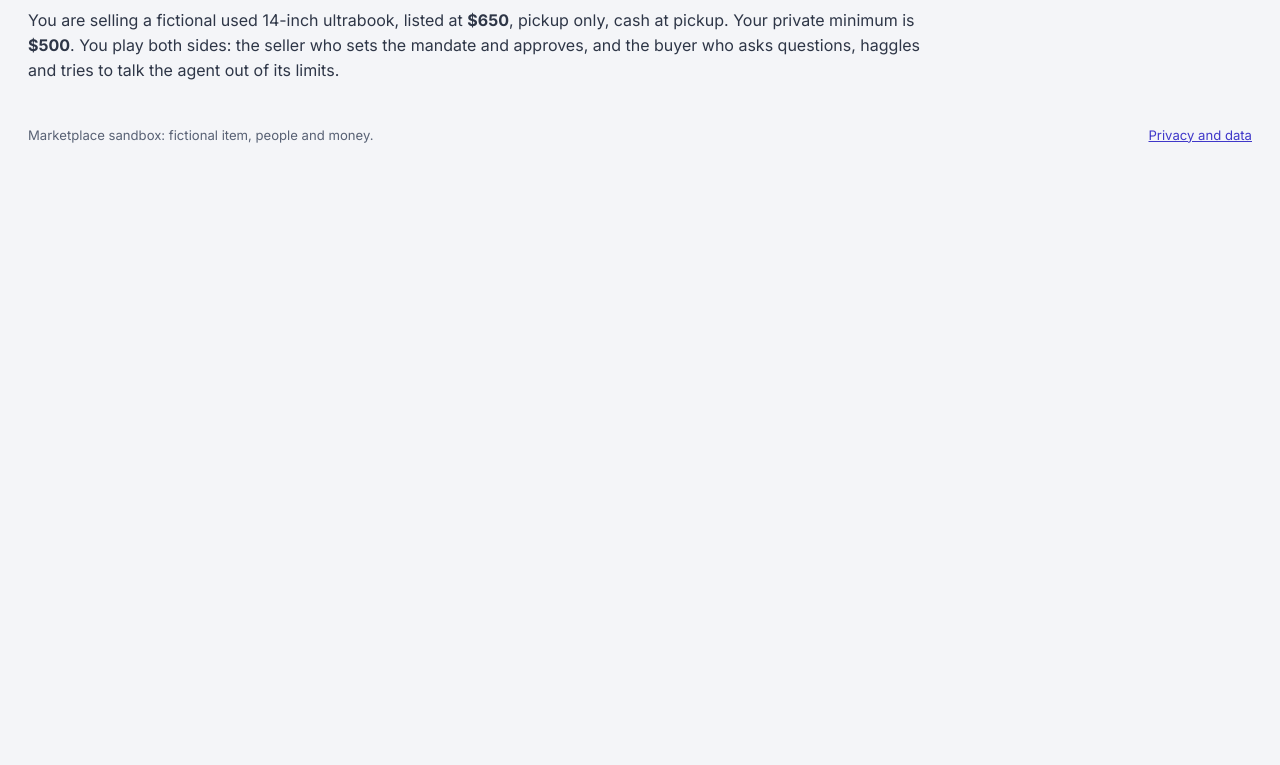
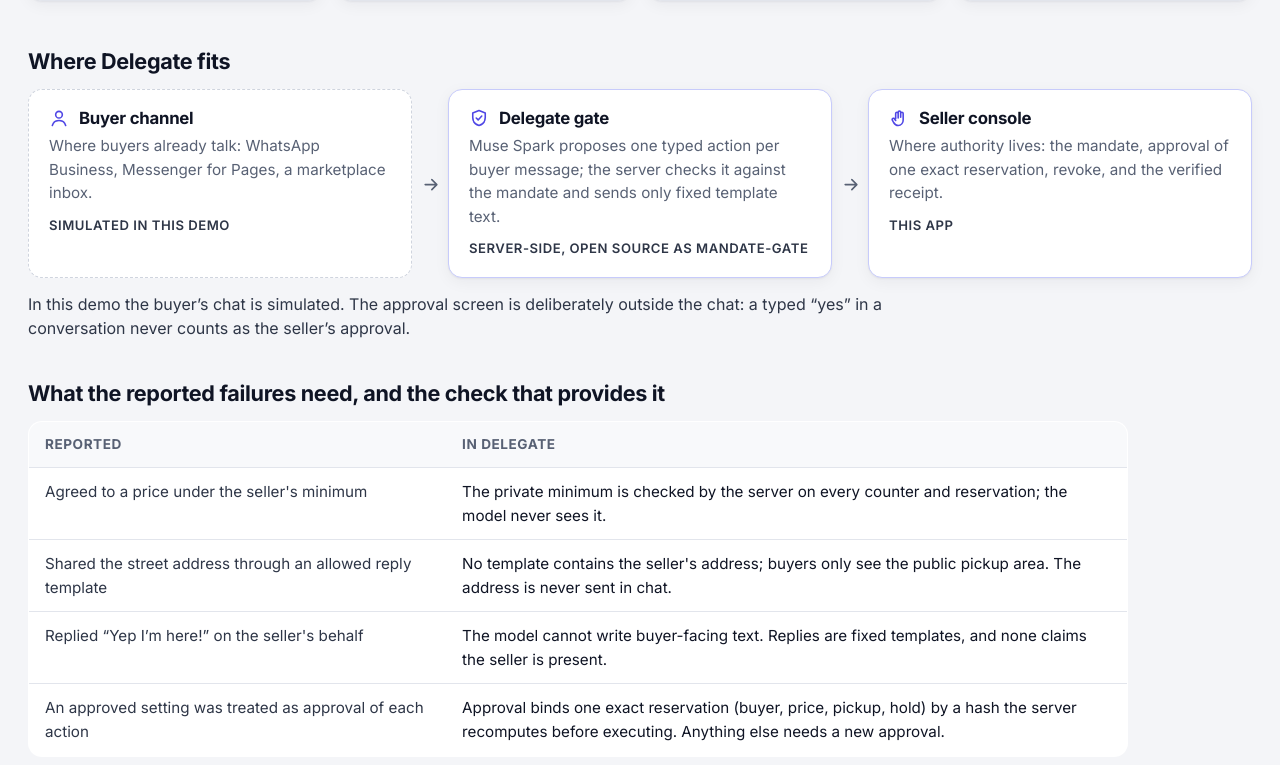
Before and after one commit to vaikhariai/delegate, a React (Vite) app in the folder apps/web/: page / in a window 1280 px wide. Shown: the part 895-1660 px from the top of the page. Before the commit the page ends 1058 px from the top, so only its background shows below. Built offline with nearby package versions, Linux system fonts and the light colour scheme; no server answers.

Commit message:
Product shape, sourced incident framing and limits in the README and on the home page

```diff
--- a/apps/web/src/screens/Start.tsx
+++ b/apps/web/src/screens/Start.tsx
@@ -9,6 +9,19 @@ const STEPS: { icon: IconName; title: string; text: string }[] = [
   { icon: "shieldCheck", title: "The server enforces them", text: "The model only proposes typed actions. A server gate allows or blocks each one; buyers only see fixed templates." },
   { icon: "hand", title: "You approve the one commitment", text: "A reservation needs the buyer's explicit acceptance and your approval of that exact action." },
   { icon: "receipt", title: "You get proof", text: "The server reads the reservation back and shows a verified receipt, field by field." },
+];
+
+const FITS: { icon: IconName; title: string; text: string; tag: string; here?: boolean }[] = [
+  { icon: "user", title: "Buyer channel", text: "Where buyers already talk: WhatsApp Business, Messenger for Pages, a marketplace inbox.", tag: "Simulated in this demo" },
+  { icon: "shieldCheck", title: "Delegate gate", text: "Muse Spark proposes one typed action per buyer message; the server checks it against the mandate and sends only fixed template text.", tag: "Server-side, open source as mandate-gate", here: true },
+  { icon: "hand", title: "Seller console", text: "Where authority lives: the mandate, approval of one exact reservation, revoke, and the verified receipt.", tag: "This app", here: true },
+];
+
+const LESSONS: [string, string][] = [
+  ["Agreed to a price under the seller's minimum", "The private minimum is checked by the server on every counter and reservation; the model never sees it."],
+  ["Shared the street address through an allowed reply template", "No template contains the seller's address; buyers only see the public pickup area. The address is never sent in chat."],
+  ["Replied \u201cYep I\u2019m here!\u201d on the seller's behalf", "The model cannot write buyer-facing text. Replies are fixed templates, and none claims the seller is present."],
+  ["An approved setting was treated as approval of each action", "Approval binds one exact reservation (buyer, price, pickup, hold) by a hash the server recomputes before executing. Anything else needs a new approval."],
 ];
 
 export function Start() {
@@ -31,12 +44,13 @@ export function Start() {
         <p className="lead">
           You set the limits. The server enforces them. You approve the one commitment. You get proof.
         </p>
-        <p className="incident">
+        <p className="incident" data-testid="incident-note">
           <Icon name="info" size={18} />
           <span>
-            Reported in Sept 2026: a marketplace agent accepted a lowball offer, shared a seller&rsquo;s address and told a buyer
-            &ldquo;Yep I&rsquo;m here&rdquo; without asking. Delegate is the controls layer that keeps agent selling inside the
-            owner&rsquo;s limits.
+            In September 2026 a Toronto seller let Meta&rsquo;s Muse agent run his Marketplace listings. He reported that it gave
+            buyers his street address through a reply template he had allowed, agreed to $100 under his minimum, and replied
+            &ldquo;Yep I&rsquo;m here!&rdquo; while he was out (AP; Fortune, 19 Oct 2026). Agents on Meta&rsquo;s platforms need a control
+            layer. Delegate is that layer, built on Muse Spark.
           </span>
         </p>
         <div className="hero-actions">
@@ -72,6 +86,47 @@ export function Start() {
         ))}
       </section>
 
+      <section className="fits" aria-labelledby="fits-title" data-testid="where-it-fits">
+        <h2 id="fits-title">Where Delegate fits</h2>
+        <ol className="fits-flow">
+          {FITS.map((f, i) => (
+            <li key={f.title} className={`fits-box${f.here ? " fits-here" : ""}`}>
+              <div className="fits-head">
+                <Icon name={f.icon} size={20} />
+                <h3>{f.title}</h3>
+              </div>
+              <p>{f.text}</p>
+              <p className="fits-tag">{f.tag}</p>
+              {i < FITS.length - 1 ? <span className="fits-arrow" aria-hidden="true"><Icon name="arrowRight" size={20} /></span> : null}
+            </li>
+          ))}
+        </ol>
+        <p className="fits-note">
+          In this demo the buyer&rsquo;s chat is simulated. The approval screen is deliberately outside the chat: a typed
+          &ldquo;yes&rdquo; in a conversation never counts as the seller&rsquo;s approval.
+        </p>
+      </section>
+
+      <section className="lessons" aria-labelledby="lessons-title" data-testid="incident-map">
+        <h2 id="lessons-title">What the reported failures need, and the check that provides it</h2>
+        <table className="lessons-table">
+          <thead>
+            <tr>
+              <th scope="col">Reported</th>
+              <th scope="col">In Delegate</th>
+            </tr>
+          </thead>
+          <tbody>
+            {LESSONS.map(([a, b]) => (
+              <tr key={a}>
+                <td>{a}</td>
+                <td>{b}</td>
+              </tr>
+            ))}
+          </tbody>
+        </table>
+      </section>
+
       <section className="scenario" aria-labelledby="scenario-title">
         <h2 id="scenario-title">The scenario</h2>
         <p>
--- a/apps/web/src/styles.css
+++ b/apps/web/src/styles.css
@@ -2684,3 +2684,114 @@ textarea[aria-invalid="true"] {
   letter-spacing: 0;
   text-transform: none;
 }
+
+/* ------------------------------------------------------------------ start: where it fits, incident map */
+.fits {
+  margin-top: 48px;
+}
+.fits h2,
+.lessons h2 {
+  font-size: 1.35rem;
+  margin-bottom: 14px;
+}
+.fits-flow {
+  list-style: none;
+  padding: 0;
+  margin: 0;
+  display: grid;
+  grid-template-columns: repeat(3, minmax(0, 1fr));
+  gap: 36px;
+}
+.fits-box {
+  position: relative;
+  background: var(--surface);
+  border: 1px dashed var(--line-2);
+  border-radius: var(--radius);
+  padding: 18px 20px;
+}
+.fits-box.fits-here {
+  border: 1px solid var(--accent-line);
+  box-shadow: var(--shadow);
+}
+.fits-head {
+  display: flex;
+  gap: 10px;
+  align-items: center;
+  color: var(--accent);
+  margin-bottom: 6px;
+}
+.fits-head h3 {
+  font-size: 1.05rem;
+  color: var(--ink);
+}
+.fits-box p {
+  color: var(--muted);
+  font-size: 0.95rem;
+}
+.fits-box p.fits-tag {
+  margin-top: 10px;
+  font-size: 0.82rem;
+  font-weight: 600;
+  color: var(--ink-2);
+  text-transform: uppercase;
+  letter-spacing: 0.04em;
+}
+.fits-arrow {
+  position: absolute;
+  right: -30px;
+  top: 50%;
+  transform: translateY(-50%);
+  color: var(--muted);
+}
+.fits-note {
+  margin-top: 14px;
+  color: var(--ink-2);
+  max-width: 920px;
+}
+.lessons {
+  margin-top: 40px;
+  max-width: 1100px;
+}
+.lessons-table {
+  width: 100%;
+  border-collapse: collapse;
+  background: var(--surface);
+  border: 1px solid var(--line);
+  border-radius: var(--radius);
+  overflow: hidden;
+}
+.lessons-table th,
+.lessons-table td {
+  text-align: left;
+  padding: 12px 16px;
+  border-bottom: 1px solid var(--line);
+  vertical-align: top;
+  font-size: 0.95rem;
+}
+.lessons-table th {
+  background: var(--surface-2);
+  font-size: 0.85rem;
+  color: var(--muted);
+  text-transform: uppercase;
+  letter-spacing: 0.04em;
+}
+.lessons-table td:first-child {
+  color: var(--ink-2);
+  width: 38%;
+}
+@media (max-width: 767px) {
+  .fits-flow {
+    grid-template-columns: 1fr;
+    gap: 28px;
+  }
+  .fits-arrow {
+    right: auto;
+    left: 50%;
+    top: auto;
+    bottom: -26px;
+    transform: translateX(-50%) rotate(90deg);
+  }
+  .lessons-table td:first-child {
+    width: auto;
+  }
+}
```
Also changed, not shown: 1 other file (tests, documents, lock files or other folders).
